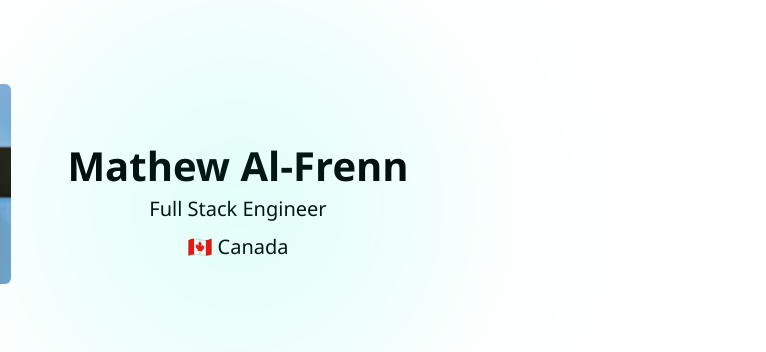
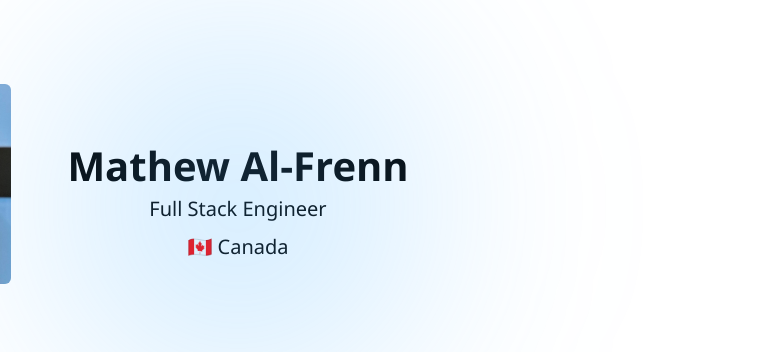
Before and after one commit to MathewAlfrenn/Portfolio, a plain HTML site: page index.html in a window 1280 px wide. Both pictures are taken after a click on the button "Toggle Theme". Shown: the part 184-536 px from the top of the page, 514-1280 px from the left. Drawn offline with nearby package versions, Linux system fonts and the light colour scheme.

Commit message:
added a icon in the header and fix some color issue in light mode

```diff
--- a/css/style.css
+++ b/css/style.css
@@ -127,10 +127,18 @@ body.light-theme {
     transform: translate(-50%, -50%);
     width: 600px;
     height: 600px;
-    background: radial-gradient(circle, rgba(0, 255, 200, 0.15), transparent 70%);
+    background: radial-gradient(circle, rgba(15, 207, 165, 0.15), transparent 70%);
     filter: blur(80px);
     z-index: 0;
+    border-radius: 50%;
   }
+
+  /* Light theme override */
+  body.light-theme .hero-glow::before {
+    background: radial-gradient(circle, rgba(80, 180, 255, 0.3), transparent 70%);
+  }
+
+
 
   /* Default (dark mode) */
 .social-icons a {
--- a/index.html
+++ b/index.html
@@ -3,7 +3,11 @@
 <head>
   <meta charset="UTF-8">
   <meta name="viewport" content="width=device-width, initial-scale=1">
-  <title>My UX Portfolio</title>
+  <title>Mathew Al-Frenn Portfolio</title>
+
+    <!-- Favicon -->
+    <link rel="icon" href="img/favicon.ico" type="image/x-icon">
+    <link rel="icon" href="img/favicon.png" type="image/png">
 
   <!-- Bootstrap -->
   <link href="https://cdn.jsdelivr.net/npm/bootstrap@5.3.2/dist/css/bootstrap.min.css" rel="stylesheet">
```
Also changed, not shown: img/favicon.ico (added), img/favicon.png (added).
